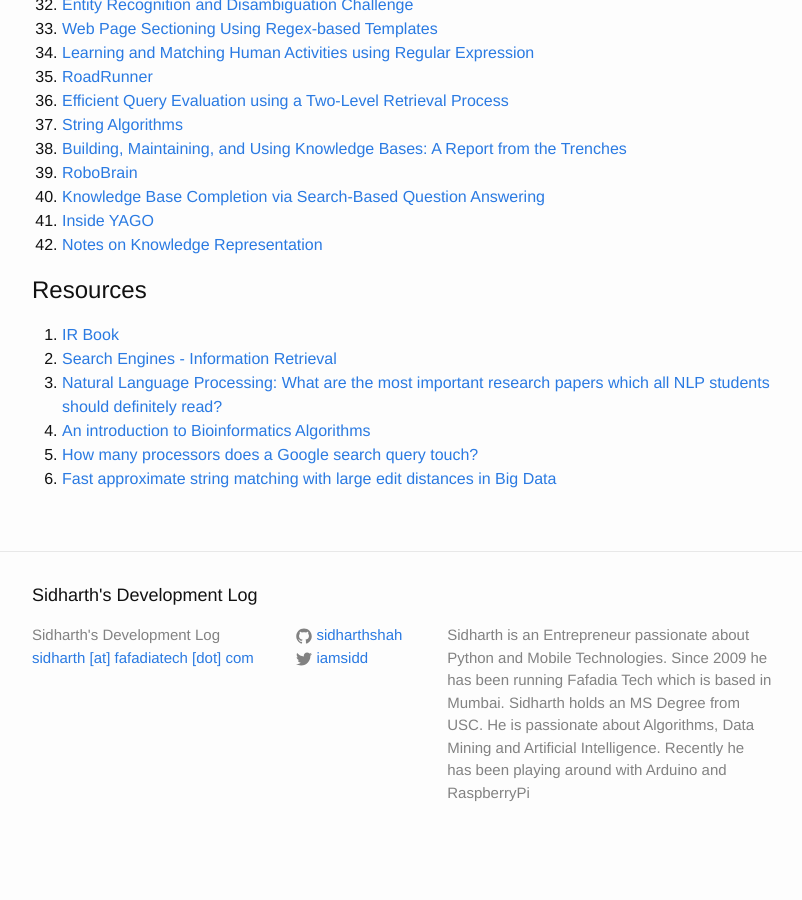
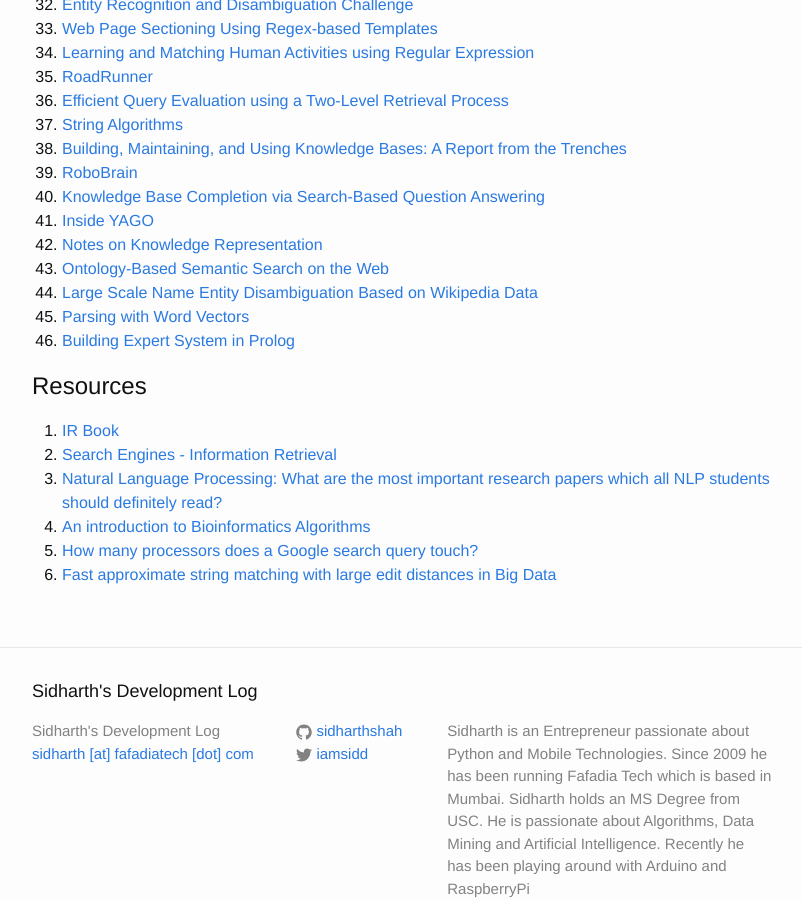
Before and after one commit to sidharthshah/sidharthshah.github.com, a Jekyll site: the page built from information-retrieval.md, in a window 1280 px wide and 900 px high, scrolled down 1770 px. Shown: the whole window, without its empty margins (238-1040 px from the left). Built offline with Jekyll 4.4.1, drawn with Linux system fonts in a browser that asks for light colours; before the commit the page ends 2634 px from its top, so only the background shows below that.

Commit message:
added more links for ontology and expert system

```diff
--- a/information-retrieval.md
+++ b/information-retrieval.md
@@ -82,6 +82,10 @@ Talks & Papers
 40. [Knowledge Base Completion via Search-Based Question Answering](http://infolab.stanford.edu/~west1/pubs/West-Gabrilovich-Murphy-Sun-Gupta-Lin_WWW-14.pdf)
 41. [Inside YAGO](http://resources.mpi-inf.mpg.de/yago-naga/yago/publications/www2013demo.pdf)
 42. [Notes on Knowledge Representation](http://www.cs.ukzn.ac.za/~hughm/ai/notes/knowledgeRepresentation.pdf)
+43. [Ontology-Based Semantic Search on the Web](http://www.cs.ox.ac.uk/people/thomas.lukasiewicz/ssw11.pdf)
+44. [Large Scale Name Entity Disambiguation Based on Wikipedia Data](http://research.microsoft.com/pubs/68124/emnlp07.pdf)
+45. [Parsing with Word Vectors](http://www.denizyuret.com/2015/07/parsing-with-word-vectors.html)
+46. [Building Expert System in Prolog](http://www.inf.fu-berlin.de/lehre/SS09/KI/folien/merritt.pdf)
 
 Resources
 =========
```
